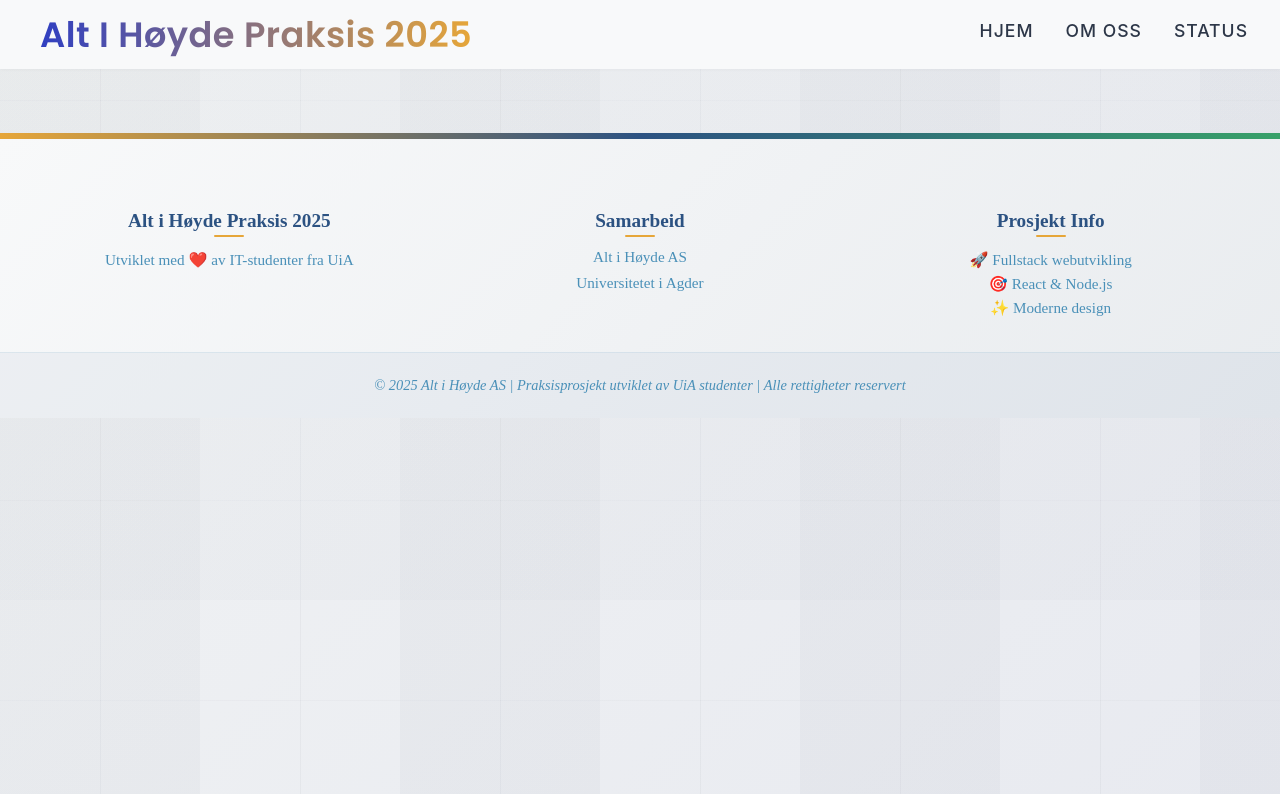
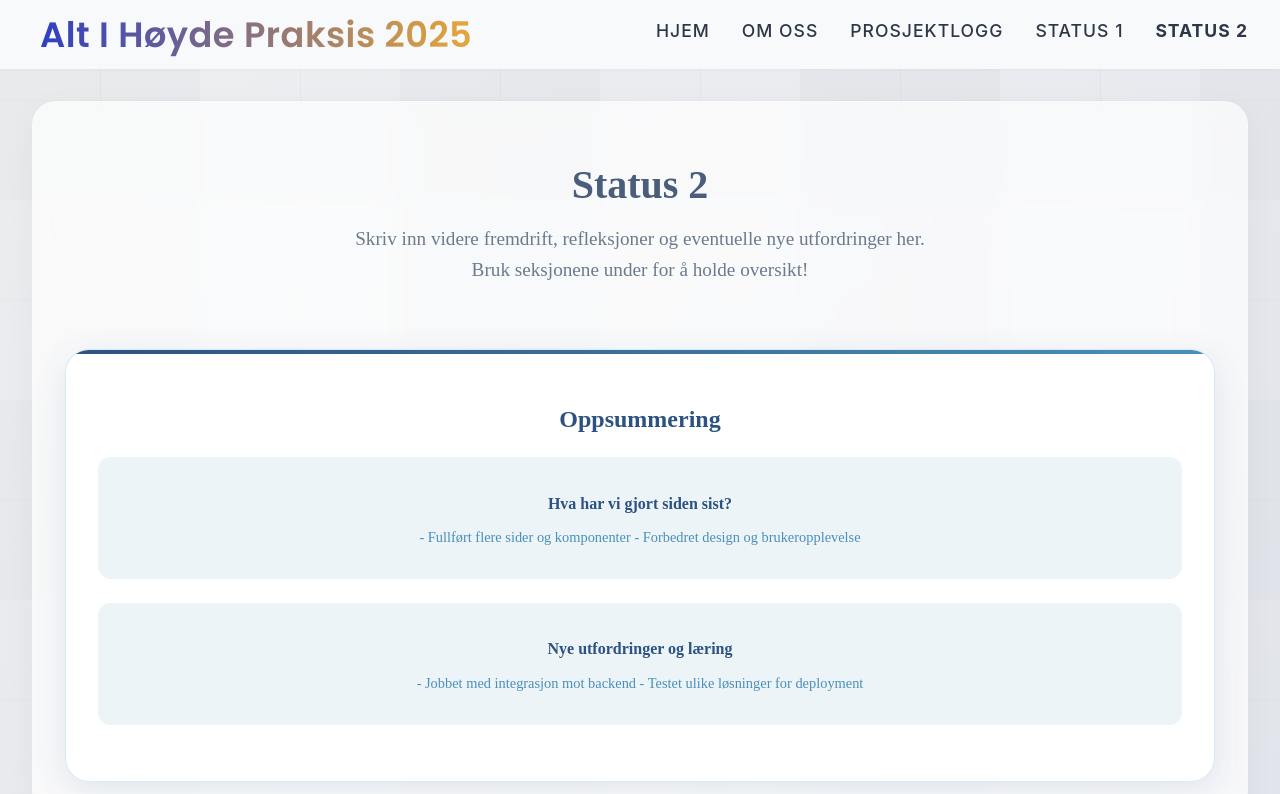
Before and after one commit to sigurdmaeland/Praksisprosjekt-Alt-i-H-yde-kommunikasjonsplattform, a React (Vite) app: page /status2 in a window 1280 px wide. Shown: the top 794 px of the page. Built offline with nearby package versions, Linux system fonts and the light colour scheme.

Commit message:
Lagt til statusrapport

```diff
--- a/src/App.jsx
+++ b/src/App.jsx
@@ -2,7 +2,9 @@ import { useState } from 'react'
 import { Routes, Route } from 'react-router-dom'
 import Home from './pages/Home'
 import OmOss from './pages/OmOss'
-import Status from './pages/Status'
+import Prosjektlogg from './pages/Prosjektlogg';
+import Status1 from './pages/Status1';
+import Status2 from './pages/Status2';
 import Navbar from './components/Navbar'
 import Footer from './components/Footer'
 import ScrollToTop from './components/ScrollToTop'
@@ -17,7 +19,9 @@ function App() {
       <Routes>
         <Route path="/" element={<Home />} />
         <Route path="/omoss" element={<OmOss />} />
-        <Route path="/status" element={<Status />} />
+        <Route path="/prosjektlogg" element={<Prosjektlogg />} />
+        <Route path="/status1" element={<Status1 />} />
+        <Route path="/status2" element={<Status2 />} />
       </Routes>
       <Footer />
     </>
--- a/src/components/Navbar.jsx
+++ b/src/components/Navbar.jsx
@@ -18,7 +18,9 @@ const Navbar = () => {
 			<div className={`navbar-links${menuOpen ? ' open' : ''}`}>
 			   <Link to="/" className="navbar-link" onClick={closeMenu} style={{fontWeight: location.pathname === '/' ? 'bold' : 500}}>Hjem</Link>
 			   <Link to="/omoss" className="navbar-link" onClick={closeMenu} style={{fontWeight: location.pathname === '/omoss' ? 'bold' : 500}}>Om oss</Link>
-				<Link to="/status" className="navbar-link" onClick={closeMenu} style={{fontWeight: location.pathname === '/status1' ? 'bold' : 500}}>Status</Link>
+			   <Link to="/prosjektlogg" className="navbar-link" onClick={closeMenu} style={{fontWeight: location.pathname === '/prosjektlogg' ? 'bold' : 500}}>Prosjektlogg</Link>
+			   <Link to="/status1" className="navbar-link" onClick={closeMenu} style={{fontWeight: location.pathname === '/status1' ? 'bold' : 500}}>Status 1</Link>
+			   <Link to="/status2" className="navbar-link" onClick={closeMenu} style={{fontWeight: location.pathname === '/status2' ? 'bold' : 500}}>Status 2</Link>
 		   </div>
 			   <div className={`hamburger ${menuOpen ? 'active' : ''}`} onClick={handleHamburger} aria-label="Toggle menu" tabIndex={0} role="button">
 				   <span></span>
--- a/src/pages/Status.jsx
+++ b/src/pages/Prosjektlogg.jsx
@@ -1,3 +1,4 @@
+// Kopi av tidligere Status.jsx, nå Prosjektlogg.jsx
 import React, { useState, useEffect } from 'react';
 import { createClient } from '@supabase/supabase-js';
 import '../css/status.css';
@@ -8,7 +9,7 @@ const supabase = createClient(SUPABASE_URL, SUPABASE_ANON_KEY);
 
 const categories = ['Alle', 'UX', 'Design', 'Backend', 'Møter', 'Planlegging'];
 
-const Status = () => {
+const Prosjektlogg = () => {
 	const [selectedCategory, setSelectedCategory] = useState('Alle');
 	const [expanded, setExpanded] = useState({});
 	const [updates, setUpdates] = useState([]);
@@ -21,7 +22,7 @@ const Status = () => {
 	const [loading, setLoading] = useState(true);
 	const [error, setError] = useState(null);
 
-	// Hent statuskort fra Supabase
+	// Hent prosjektlogg-oppføringer fra Supabase
 	const fetchStatusUpdates = () => {
 		setLoading(true);
 		supabase
@@ -82,7 +83,7 @@ const Status = () => {
 	return (
 		<div className="status-bg">
 			<div className="status-container">
-				<h2 className="status-title">Status</h2>
+				<h2 className="status-title">Prosjektlogg</h2>
 				{error && <div style={{color:'#c00',marginBottom:'1rem'}}>{error}</div>}
 
 				{/* Kategori-filter */}
@@ -118,7 +119,7 @@ const Status = () => {
 							}}
 							onClick={() => setShowForm(true)}
 						>
-							<span style={{fontSize:'1.2em',fontWeight:800}}>+</span> Nytt innlegg
+							<span style={{fontSize:'1.2em',fontWeight:800}}>+</span> Ny logg
 						</button>
 					</div>
 				)}
@@ -207,9 +208,9 @@ const Status = () => {
 					</form>
 				)}
 				{loading ? (
-					<div style={{textAlign:'center',color:'#888',marginTop:'2rem'}}>Laster statuskort...</div>
+					<div style={{textAlign:'center',color:'#888',marginTop:'2rem'}}>Laster logg...</div>
 				) : filteredUpdates.length === 0 ? (
-					<div className="status-no-updates">Ingen statuskort enda.</div>
+					<div className="status-no-updates">Ingen logg enda.</div>
 				) : (
 					<div className="status-updates">
 						{filteredUpdates.map((update) => (
@@ -222,8 +223,8 @@ const Status = () => {
 									<div className="status-tags">
 										{Array.isArray(update.categories)
 											? update.categories.map((cat) => (
-													<span className="status-tag" key={cat}>{cat}</span>
-												))
+												<span className="status-tag" key={cat}>{cat}</span>
+											))
 											: update.categories
 												? <span className="status-tag">{update.categories}</span>
 												: null}
@@ -252,4 +253,4 @@ const Status = () => {
 	);
 };
 
-export default Status;
+export default Prosjektlogg;
--- /dev/null
+++ b/src/pages/Status1.jsx
@@ -0,0 +1,52 @@
+import React from 'react';
+import '../css/omoss.css';
+
+const Status1 = () => (
+  <div className="page-container omoss-page">
+    <div className="content-wrapper">
+      <div className="omoss-header">
+        <h1 className="omoss-title">Status 1</h1>
+        <p className="omoss-subtitle">
+
+        </p>
+      </div>
+      <div className="team-section">
+  <div className="team-grid" style={{display: 'flex', flexDirection: 'column', gap: '2rem'}}>
+          <div className="person-card" style={{minHeight:'180px', transition: 'none', boxShadow: '0 8px 32px rgba(44, 82, 130, 0.12)', transform: 'none'}}>
+            <h3 className="person-name">Bli kjent med bedriften</h3>
+            <div className="person-background">
+              <p className="background-text" style={{fontSize: '1.15rem', fontWeight: 500, color: '#2C5282', lineHeight: 1.7}}>
+                Alt i Høyde AS er en bedrift som jobber med oppdrag i høyden. De bruker industriklatrere til å gjøre jobber som kan være vanskelige å nå med lift eller stillas. Typiske oppdrag er å vaske fasader og vinduer, male, gjøre små reparasjoner og fjerne snø og is fra tak. Alt I Høyde driver også med kurs og opplæring innenfor arbeid i høyden. De holder til i både Norge og Sverige, med hovedkontor i Kristiansand og Gøteborg.
+              </p>
+            </div>
+            <div style={{marginTop: '0.5rem', textAlign: 'center'}}>
+              <h4 style={{color: '#2C5282', fontSize: '1.13rem', fontWeight: 600, marginBottom: '0.7rem', letterSpacing: '0.01em'}}>Videoklipp fra bedriften</h4>
+              <video width="480" height="280" controls style={{borderRadius: '1.2rem', boxShadow: '0 4px 18px rgba(44,82,130,0.13)', background:'#000'}}>
+                <source src="/eksempel-video.mp4" type="video/mp4" />
+                Din nettleser støtter ikke video.
+              </video>
+            </div>
+          </div>
+          <div className="person-card" style={{minHeight:'180px', transition: 'none', boxShadow: '0 8px 32px rgba(44, 82, 130, 0.12)', transform: 'none'}}>
+            <h3 className="person-name">Våre arbeidsoppgaver</h3>
+            <div className="person-background">
+              <p className="background-text" style={{fontSize: '1.15rem', fontWeight: 500, color: '#2C5282', lineHeight: 1.7}}>
+                Vår hovedoppgave er å lage en helt ny nettside for Alt i Høyde. Nettsiden skal ikke bare få et nytt og moderne design, men også nye funksjoner som gjør hverdagen enklere for både bedriften og kundene. Vi skal lage en blogg hvor de kan dele innlegg og bilder fra prosjektene sine for å vise frem arbeidet sitt og bli mer synlige i markedet. I tillegg jobber vi med å lage en løsning der både jobbsøknader og forespørsler om oppdrag kan sendes og behandles direkte på nettsiden, i stedet for at alt går gjennom e-post. Dette gjør det enklere å holde oversikt og gir en mer profesjonell opplevelse for kundene
+              </p>
+            </div>
+          </div>
+          <div className="person-card" style={{minHeight:'180px', transition: 'none', boxShadow: '0 8px 32px rgba(44, 82, 130, 0.12)', transform: 'none'}}>
+            <h3 className="person-name">Status quo</h3>
+            <div className="person-background">
+              <p className="background-text" style={{fontSize: '1.15rem', fontWeight: 500, color: '#2C5282', lineHeight: 1.7}}>
+              Vi har kommet godt i gang med prosjektet og hatt et oppstartsmøte med bedriften for å forstå hva de ønsker seg i den nye nettsiden. Ut fra dette møtet har vi laget en plan for hvordan siden skal se ut og hvilke funksjoner som skal være med. Vi har allerede startet på front-end og laget et moderne og brukervennlig design som bedriften har sett og gitt gode tilbakemeldinger på. I tillegg har vi begynt å undersøke hvilke verktøy og løsninger vi kan bruke for å lage bloggfunksjonen og en side for jobbsøknader og oppdrag. Disse funksjonene er ikke lagt inn enda, men vi har en tydelig plan for hvordan vi skal jobbe videre.
+              </p>
+            </div>
+          </div>
+        </div>
+      </div>
+    </div>
+  </div>
+);
+
+export default Status1;
--- /dev/null
+++ b/src/pages/Status2.jsx
@@ -0,0 +1,41 @@
+import React from 'react';
+import '../css/omoss.css';
+
+const Status2 = () => (
+  <div className="page-container omoss-page">
+    <div className="content-wrapper">
+      <div className="omoss-header">
+        <h1 className="omoss-title">Status 2</h1>
+        <p className="omoss-subtitle">
+          Skriv inn videre fremdrift, refleksjoner og eventuelle nye utfordringer her. Bruk seksjonene under for å holde oversikt!
+        </p>
+      </div>
+      <div className="team-section">
+        <div className="team-grid">
+          <div className="person-card" style={{minHeight:'220px'}}>
+            <h3 className="person-name">Oppsummering</h3>
+            <div className="person-background">
+              <h4 className="background-title">Hva har vi gjort siden sist?</h4>
+              <p className="background-text">
+                {/* Skriv inn status og fremdrift her! */}
+                - Fullført flere sider og komponenter
+                - Forbedret design og brukeropplevelse
+                {/* Legg til mer etter hvert! */}
+              </p>
+            </div>
+            <div className="person-background">
+              <h4 className="background-title">Nye utfordringer og læring</h4>
+              <p className="background-text">
+                {/* Skriv inn utfordringer, læring og refleksjoner */}
+                - Jobbet med integrasjon mot backend
+                - Testet ulike løsninger for deployment
+              </p>
+            </div>
+          </div>
+        </div>
+      </div>
+    </div>
+  </div>
+);
+
+export default Status2;
```
Lines whose indentation alone changed are shown as unchanged.
